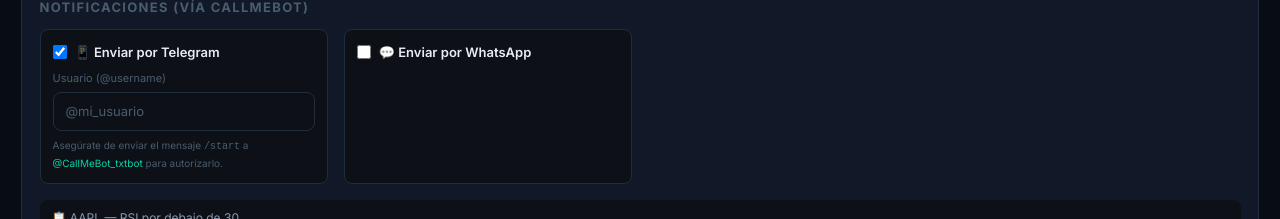
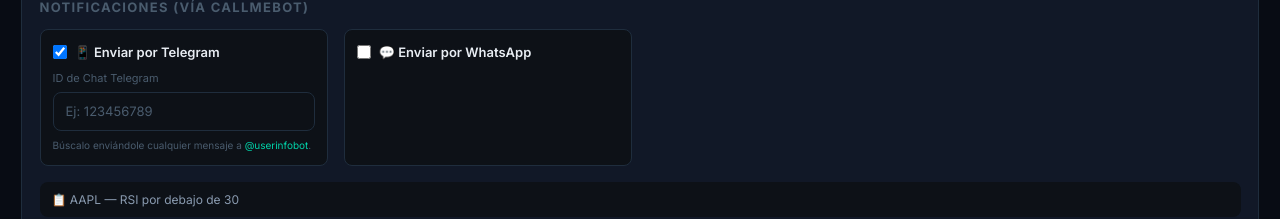
Before and after one commit to kevinKfv/inve, a Next.js app in the folder frontend/: page /alerts in a window 1280 px wide. Both pictures are taken after a click on the label "📱 Enviar por Telegram". Shown: the part 285-504 px from the top of the page. Built offline with nearby package versions, Linux system fonts and the light colour scheme; no server answers.

Commit message:
feat: integracion con bot nativo de telegram

```diff
--- a/frontend/src/app/alerts/page.tsx
+++ b/frontend/src/app/alerts/page.tsx
@@ -134,10 +134,10 @@ export default function AlertsPage() {
               </label>
               {sendTelegram && (
                 <div className="animate-fade-in" style={{ marginTop: 8 }}>
-                  <label style={{ fontSize: 11, color: 'var(--text-muted)', display: 'block', marginBottom: 4 }}>Usuario (@username)</label>
-                  <input className="input" value={telegramUser} onChange={e => setTelegramUser(e.target.value)} placeholder="@mi_usuario" style={{ marginBottom: 6 }} />
+                  <label style={{ fontSize: 11, color: 'var(--text-muted)', display: 'block', marginBottom: 4 }}>ID de Chat Telegram</label>
+                  <input className="input" value={telegramUser} onChange={e => setTelegramUser(e.target.value)} placeholder="Ej: 123456789" style={{ marginBottom: 6 }} />
                   <p style={{ fontSize: 10, color: 'var(--text-muted)' }}>
-                    Asegúrate de enviar el mensaje <span style={{ fontFamily: 'monospace' }}>/start</span> a <a href="https://t.me/CallMeBot_txtbot" target="_blank" rel="noreferrer" style={{ color: 'var(--accent)' }}>@CallMeBot_txtbot</a> para autorizarlo.
+                    Búscalo enviándole cualquier mensaje a <a href="https://t.me/userinfobot" target="_blank" rel="noreferrer" style={{ color: 'var(--accent)' }}>@userinfobot</a>.
                   </p>
                 </div>
               )}
```
Also changed, not shown: 1 other file (tests, documents, lock files or other folders).
